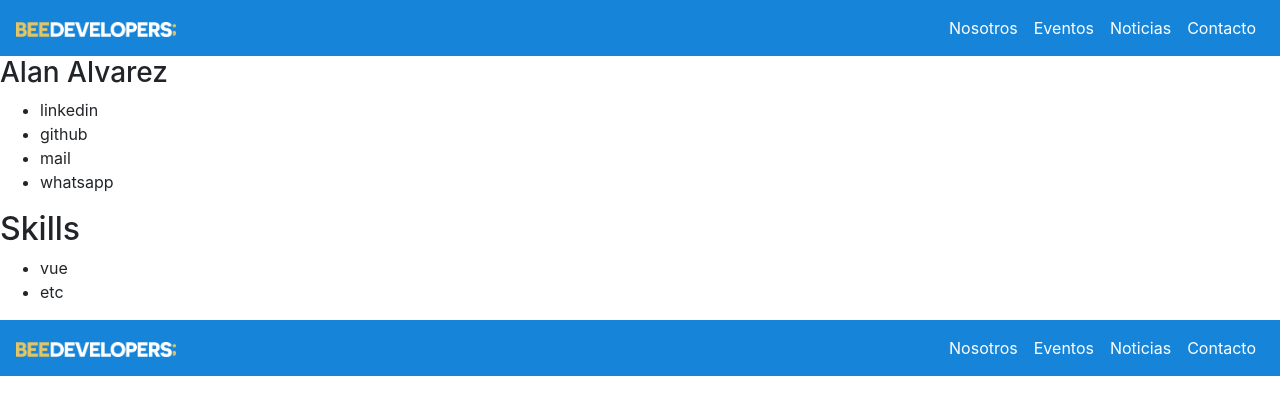
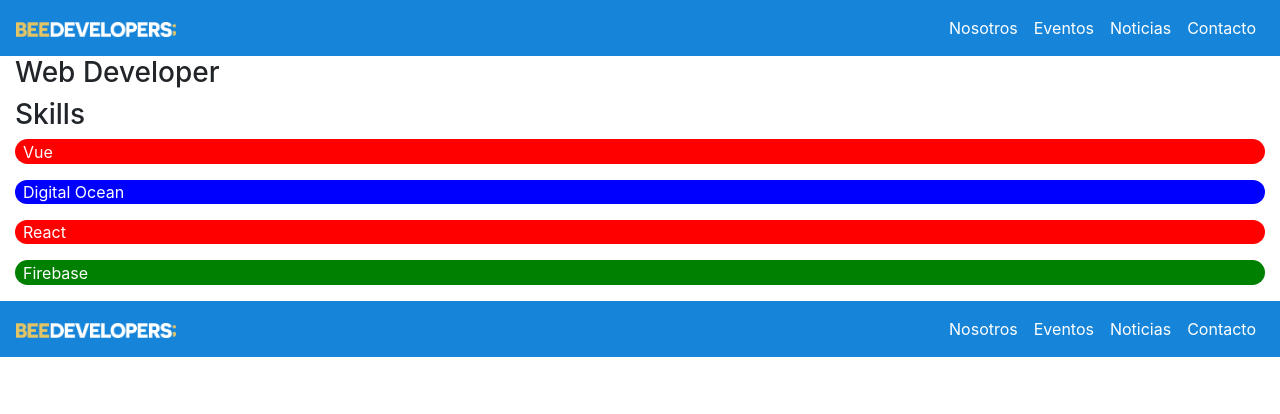
Before and after one commit to BeeDevelopers/WebPage, a React (Create React App) app: page /devteam/alan in a window 1280 px wide. Shown: the top 414 px of the page. Built offline with nearby package versions, Linux system fonts and the light colour scheme.

Commit message:
componente sill agregado

```diff
--- a/src/components/Integrante.js
+++ b/src/components/Integrante.js
@@ -1,8 +1,13 @@
 import React, { Component } from 'react';
+import {Container, Row, Column} from 'react-bootstrap';
+
+import Skill from './Skill';
 // import { Link, useParams } from 'react-router-dom';
 
 // import Titulo from "./Titulo";
-// import styles from './css/titulo.module.css';
+// import styles from './css/integrante.module.css';
+// import { Content } from 'react-bootstrap/lib/Tab';
+
 
 export default class Devteam extends Component {
     constructor(props){
@@ -11,7 +16,7 @@
             integrante: {},
             integrantes: {
                 alan : {
-                    imagenRuta: "",
+                    imagenRuta: "/img/alan.jpg",
                     nombre: "Alan Alvarez",
                     contacto: ["linkedin", "github", "mail", "whatsapp"],
                     skills: ["vue", "etc"],
@@ -50,22 +55,40 @@
             skills.push(<li>{value}</li>)
         }
         return (
-            <div>
-            <h3>{this.state.integrante.nombre}</h3>
-            <ul>
-                <li>{this.state.integrante.contacto[0]}</li>
-                <li>{this.state.integrante.contacto[1]}</li>
-                <li>{this.state.integrante.contacto[2]}</li>
-                <li>{this.state.integrante.contacto[3]}</li>
-            </ul>
-            <h2>Skills</h2>
-            <ul>
-                 {skills}
-            </ul>
+            <Container fluid>
+                <Container></Container>
+                <h3>Web Developer</h3>
+                <Row></Row>
+                <h3>Skills</h3>
+                <Skill title="Vue" color="red"/>
+                <Skill title="Digital Ocean" color="blue"/>
+                <Skill title="React" color="red"/>
+                <Skill title="Firebase" color="green"/>
+                <Row></Row>
+            </Container>
 
-
-
-            </div>
+            //
+            // <div className={styles.container}>
+            // <img className={styles.userImage} alt="user" src={this.state.integrante.imagenRuta}/>
+            // <h3>{this.state.integrante.nombre}</h3>
+            // <h4>Web Developer</h4>
+            // <div className={styles.socialContainer}>
+            //     <a href={this.state.integrante.contacto[0]} rel="noopener noreferrer" className={styles.socialIcon} target="_blank" title="LinkedIn"><i class="fab fa-linkedin"></i></a>
+            //     <a href={this.state.integrante.contacto[1]} rel="noopener noreferrer" className={styles.socialIcon} target="_blank" title="GitHub"><i class="fab fa-github"></i></a>
+            //     <a href={this.state.integrante.contacto[2]} rel="noopener noreferrer" className={styles.socialIcon} target="_blank" title="Mail"><i class="fas fa-envelope"></i></a>
+            //     <a href={this.state.integrante.contacto[3]} rel="noopener noreferrer" className={styles.socialIcon} target="_blank" title="WhatsApp"><i class="fab fa-whatsapp"></i></a>
+            // </div>
+            // <ul>
+            //     <li>{this.state.integrante.contacto[0]}</li>
+            //     <li>{this.state.integrante.contacto[1]}</li>
+            //     <li>{this.state.integrante.contacto[2]}</li>
+            //     <li>{this.state.integrante.contacto[3]}</li>
+            // </ul>
+            // <h2>Skills</h2>
+            // <ul>
+            //      {skills}
+            // </ul>
+            // </div>
         );
     }
 }
--- /dev/null
+++ b/src/components/Skill.js
@@ -0,0 +1,14 @@
+import React, { Component } from 'react';
+
+import styles from './css/skill.module.css';
+
+export default class Skill extends Component {
+    state = {  }
+    render() {
+        return (
+            <div className={styles.container} style={{backgroundColor: this.props.color}}>
+                <p>{this.props.title}</p>
+            </div>
+        );
+    }
+}
--- /dev/null
+++ b/src/components/css/integrante.module.css
@@ -0,0 +1,15 @@
+.container {
+    display: flex;
+    flex-direction: column;
+    align-items: center;
+}
+
+.userImage {
+    width: 20rem;
+    border-radius: 100%;
+}
+
+.socialContainer i {
+    font-size: 3rem;
+    padding: 1rem;
+}
--- /dev/null
+++ b/src/components/css/skill.module.css
@@ -0,0 +1,6 @@
+.container {
+    border-radius: 10rem;
+    color: white;
+    padding-left: 0.5rem;
+    padding-top: 0.3pt;
+}
```
